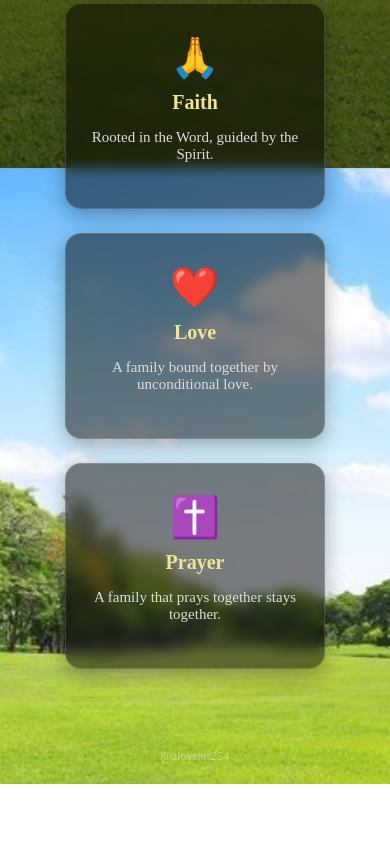
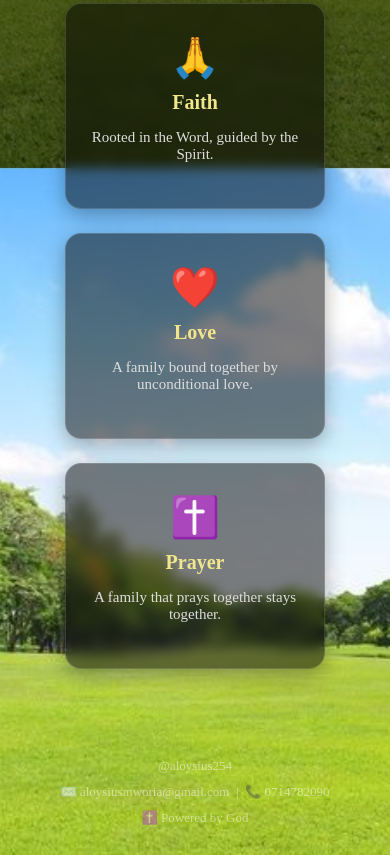
Before and after one commit to Aloysius254/websitedemo, a plain HTML site: page index.html in a window 390 px wide. Shown: the part 676-1531 px from the top of the page. Before the commit the page ends 1460 px from the top, so only its background shows below. Drawn offline with Linux system fonts and the light colour scheme.

Commit message:
Add email, phone and Powered by God to footer

```diff
--- a/index.html
+++ b/index.html
@@ -39,7 +39,11 @@
     </div>
   </section>
 
-  <footer>@aloysius254</footer>
+  <footer>
+    <p>@aloysius254</p>
+    <p>✉️ aloysiusmworia@gmail.com &nbsp;|&nbsp; 📞 0714782090</p>
+    <p>✝️ Powered by God</p>
+  </footer>
 
 </body>
 </html>
--- a/style1.css
+++ b/style1.css
@@ -248,11 +248,14 @@ header h1 {
 /* ── Footer ── */
 footer {
   text-align: center;
-  font-size: 12px;
-  color: rgba(255,255,255,0.4);
+  font-size: 13px;
+  color: rgba(255,255,255,0.5);
   padding: 24px 0;
   margin-top: 20px;
+  line-height: 2;
 }
+
+footer p { margin: 0; }
 
 /* ── Responsive ── */
 @media (max-width: 768px) {
--- a/styles2.css
+++ b/styles2.css
@@ -138,11 +138,14 @@ nav a:hover { color: #f0e68c; }
 footer {
   width: 100%;
   text-align: center;
-  font-size: 12px;
-  color: rgba(255,255,255,0.4);
-  padding: 20px 0;
+  font-size: 13px;
+  color: rgba(255,255,255,0.5);
+  padding: 24px 0;
   margin-top: auto;
+  line-height: 2;
 }
+
+footer p { margin: 0; }
 
 /* ── Responsive ── */
 @media (max-width: 768px) {
```
Also changed, not shown: family.html (+5 -1 lines).
